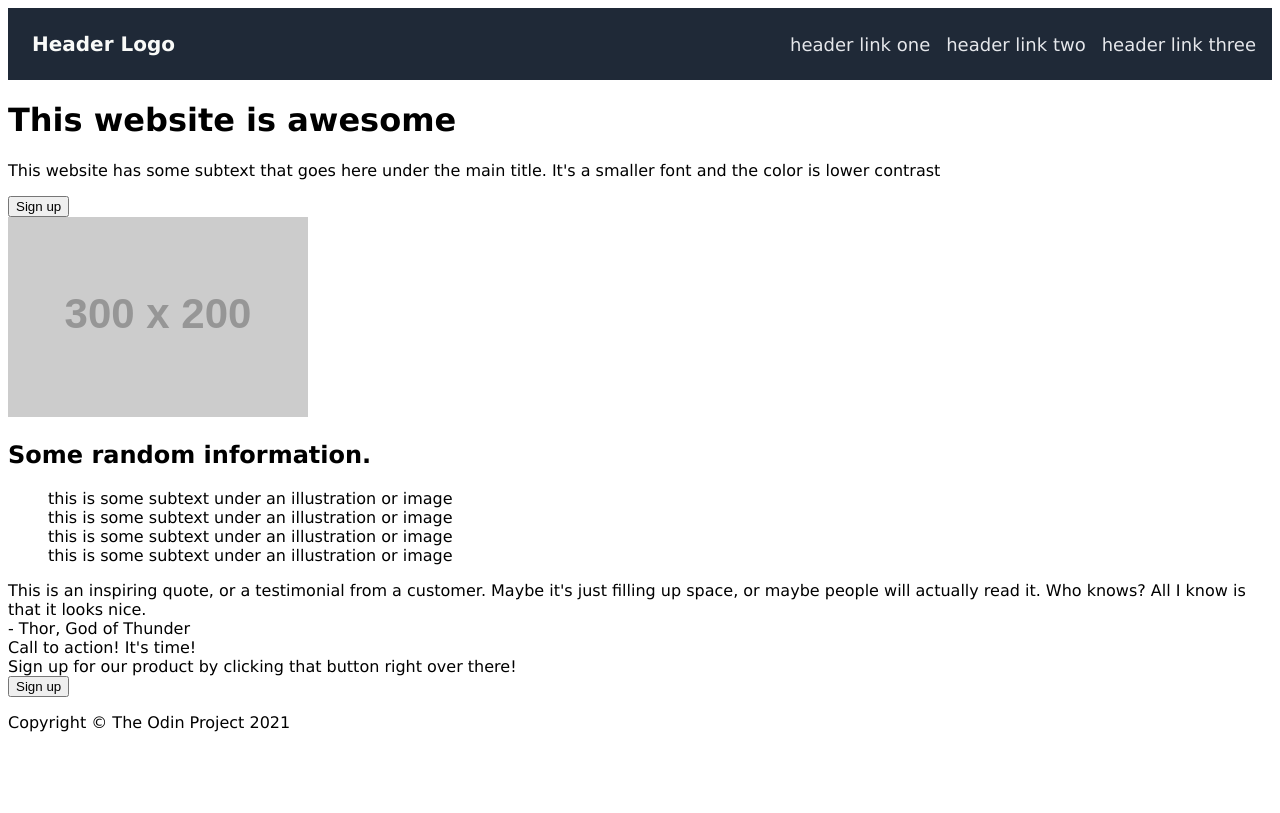
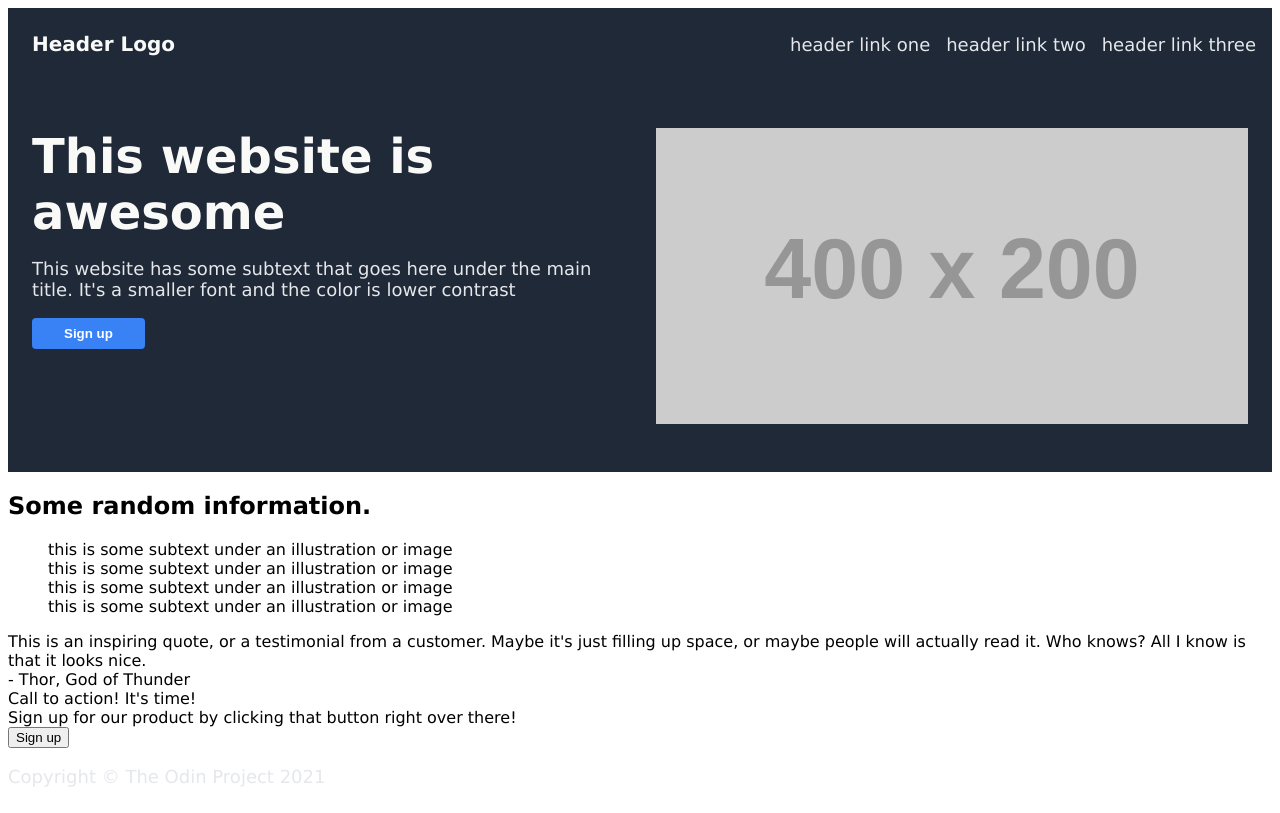
Before and after one commit to djcovert/odin-css-site, a plain HTML site: page index.html in a window 1280 px wide. Drawn offline with Linux system fonts and the light colour scheme; placeholder pictures from the web are drawn by us.

Commit message:
Style hero banner

```diff
--- a/index.html
+++ b/index.html
@@ -23,7 +23,7 @@
             <p>This website has some subtext that goes here under the main title. It's a smaller font and the color is lower contrast</p>
             <button class="button-primary">Sign up</button>
         </div>
-        <img src="https://placehold.co/300x200" alt="placeholder image">
+        <img class="hero-image" src="https://placehold.co/400x200" alt="placeholder image">
     </div>
 
     <div class="four-up-cards">
--- a/styles.css
+++ b/styles.css
@@ -10,13 +10,6 @@ header {
     background-color: #1F2937;
 }
 
-.logo {
-    color: #f9faf8;
-    font-size: 20px;
-    font-weight: 600;
-    padding: 24px;
-}
-
 a {
     color: #e5e7eb;
     text-decoration: none;
@@ -27,9 +20,57 @@ li {
     list-style-type: none;
 }
 
+h1 {
+    color: #f9faf8;
+    font-size: 48px;
+    font-weight: extra-bold;
+    margin: 0px;
+}
+
+p {
+    color: #e5e7eb;
+    text-decoration: none;
+    font-size: 18px;
+}
+
+.logo {
+    color: #f9faf8;
+    font-size: 20px;
+    font-weight: 600;
+    padding: 24px;
+}
+
 .nav-links {
     display: flex;
     margin-left: auto;
     padding: 0px 16px 0px 0px;
     gap: 16px;
 }
+
+.hero {
+    display: flex;
+    justify-content: center;
+    background-color: #1F2937;
+    padding: 48px 24px;
+}
+
+.hero-left {
+    display: flex;
+    flex-direction: column;
+    width: 50%;
+    padding-right: 32px;
+}
+
+.button-primary {
+    background-color: #3882F6;
+    color: white;
+    font-weight: bold;
+    width: fit-content;
+    padding: 8px 32px;
+    border-radius: 4px;
+    border: none;
+}
+
+.hero-image {
+    width: 50%;
+}
```
